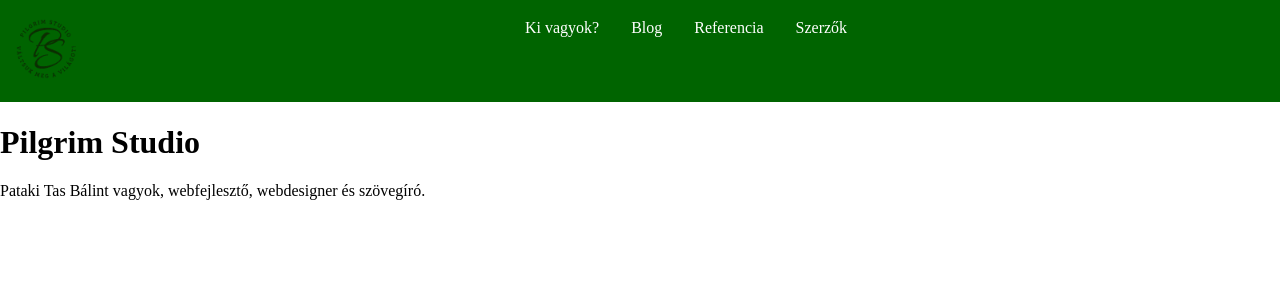
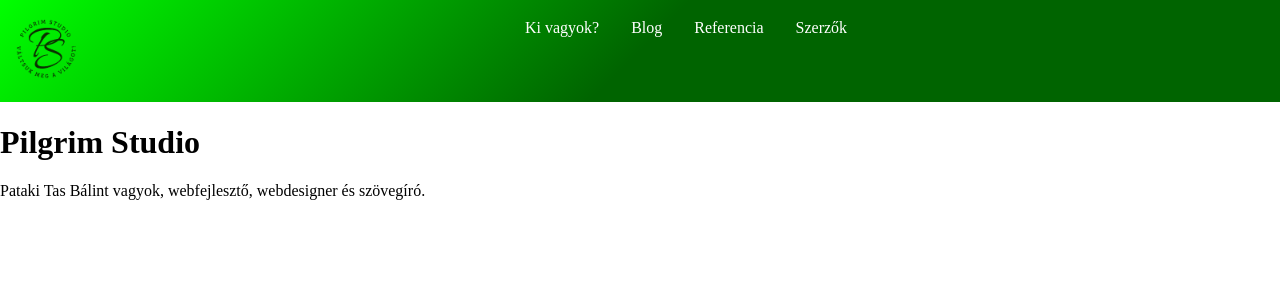
Before and after one commit to Peregrinusz/peregrinusz.github.io, a Jekyll site: the page built from index.html, in a window 1280 px wide. Shown: the top 300 px of the page. Built offline with Jekyll 4.4.1, drawn with Linux system fonts in a browser that asks for light colours.

Commit message:
Fejléc menü színe módosítva.

```diff
--- a/_sass/main.scss
+++ b/_sass/main.scss
@@ -10,7 +10,8 @@
 nav {
     display: flex;
     flex-direction: row-reverse;
-    background: darkgreen;
+    background: rgb(0,255,0);
+    background: linear-gradient(135deg, rgba(0,255,0,1) 0%, rgba(0,100,0,1) 50%);
     position: sticky;
     top: 0;
 }
```
